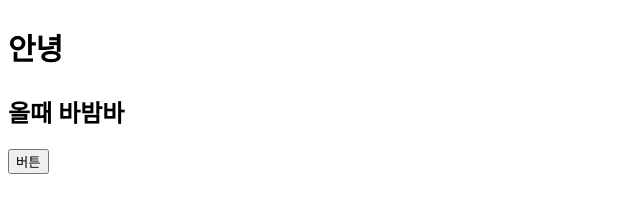
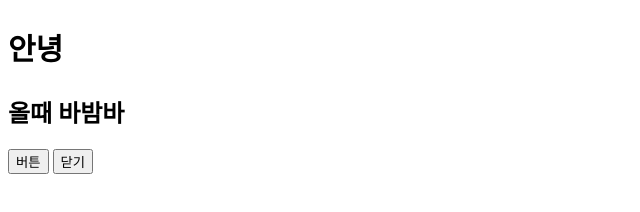
Before and after one commit to Taerin-Kim/JS, a plain HTML site: page index.html in a window 1280 px wide. Shown: the whole page, without its empty margins (0-640 px from the left). Drawn offline with Linux system fonts and the light colour scheme.

Commit message:
코딩애플2(hw)
닫기 버튼 기능 (js실행)

```diff
--- a/index.html
+++ b/index.html
@@ -17,6 +17,9 @@
     <button onclick="document.getElementById('alert').style.display ='block'; ">버튼</button>
     <!-- onclick"이안에잇는 자밧클빕트 실헹헤주삼" -->
 
+    <!-- 닫기버튼 만들기 -->
+    <button onclick="document.getElementById('alert').style.display = 'none'; ">닫기</button>
+
     <script>
       document.getElementById("hello").innerHTML = "안녕";
       // 문법 외워서 이해하기
```
